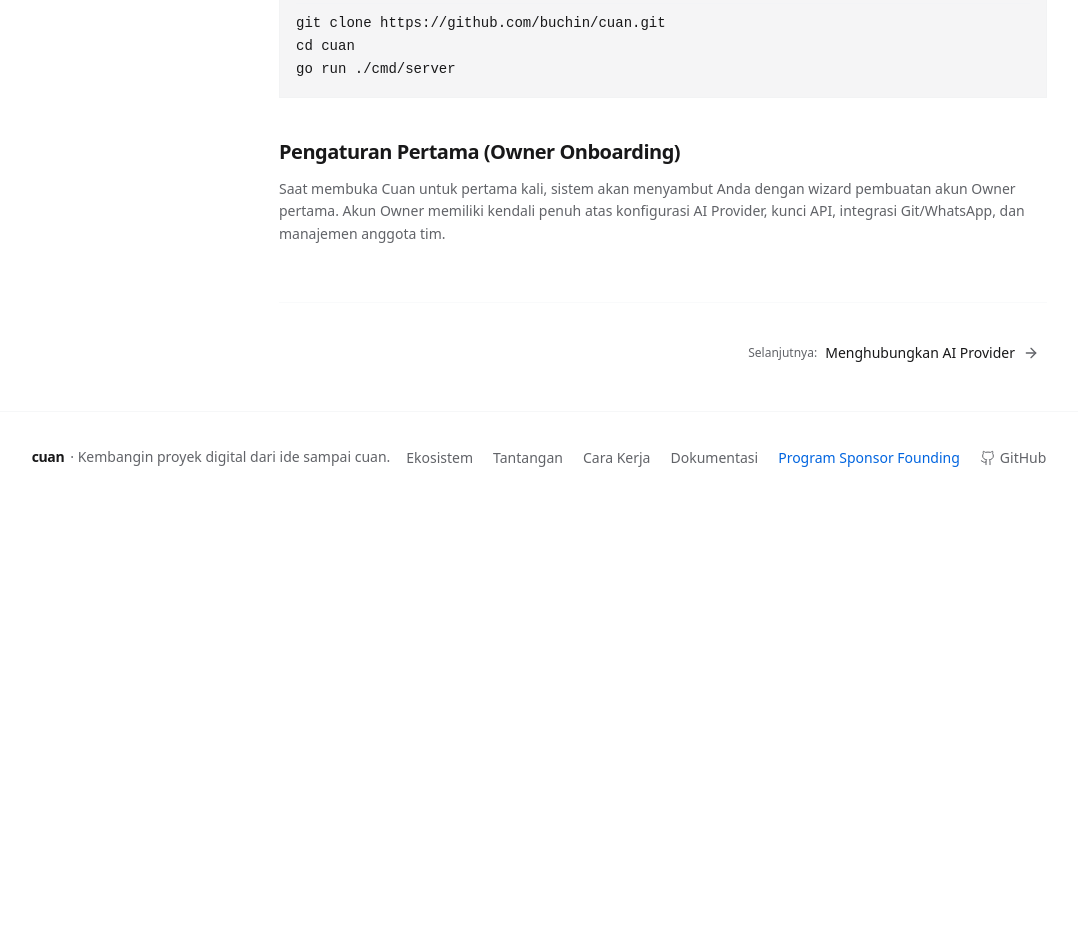
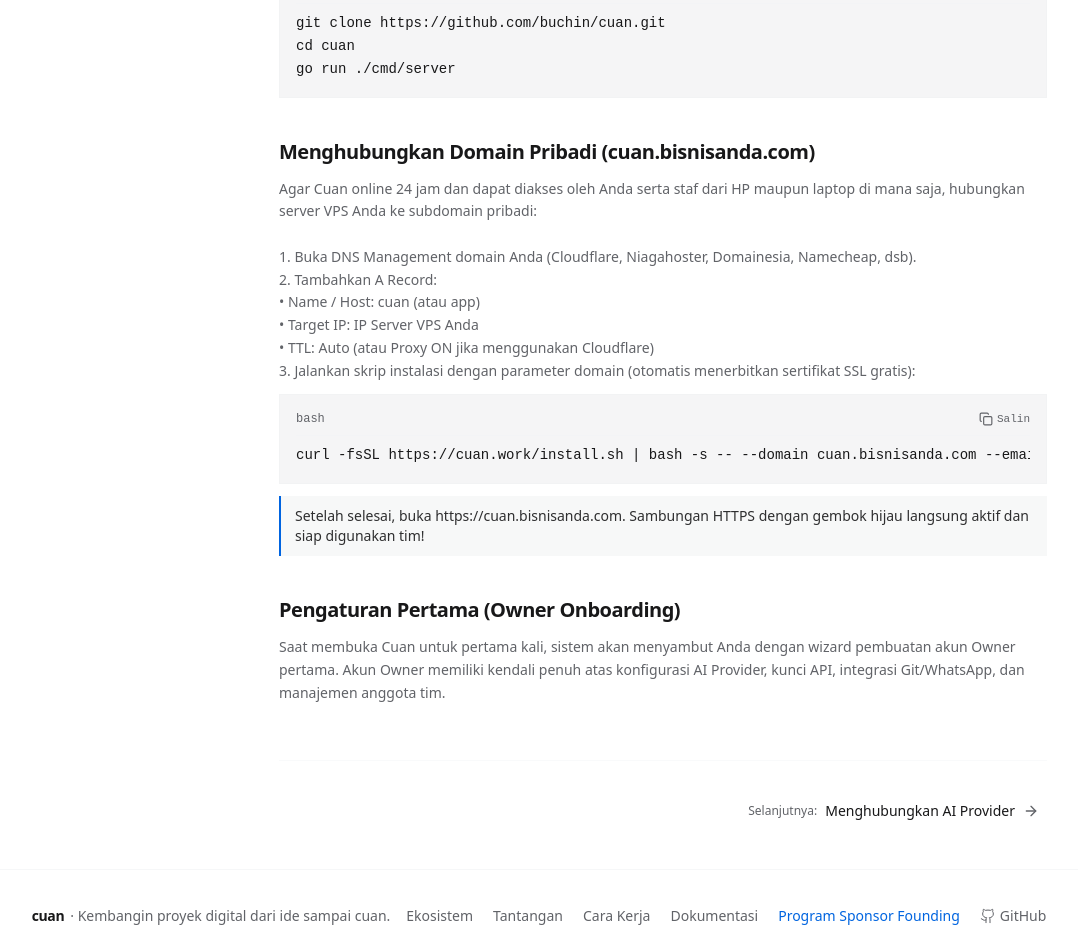
Before and after one commit to buchin/cuan-landing, a React (Vite) app: page /docs in a window 1280 px wide. Shown: the part 1120-2055 px from the top of the page, without its empty margins (101-1179 px from the left). Before the commit the page ends 1624 px from the top, so only its background shows below. Built offline with nearby package versions, Linux system fonts and the light colour scheme.

Commit message:
docs: add guide for custom subdomain setup and automated SSL

```diff
--- a/src/features/docs/docsData.ts
+++ b/src/features/docs/docsData.ts
@@ -64,6 +64,17 @@ export const DOC_SECTIONS: DocSection[] = [
           textEn: 'For developers who want to contribute or customize the Go backend and React frontend:',
           code: 'git clone https://github.com/buchin/cuan.git\ncd cuan\ngo run ./cmd/server',
           codeLang: 'bash',
+        },
+        {
+          id: 'domain-setup',
+          heading: 'Menghubungkan Domain Pribadi (cuan.bisnisanda.com)',
+          headingEn: 'Connecting Your Custom Domain (cuan.yourbusiness.com)',
+          text: 'Agar Cuan online 24 jam dan dapat diakses oleh Anda serta staf dari HP maupun laptop di mana saja, hubungkan server VPS Anda ke subdomain pribadi:\n\n1. Buka DNS Management domain Anda (Cloudflare, Niagahoster, Domainesia, Namecheap, dsb).\n2. Tambahkan A Record:\n   • Name / Host: cuan (atau app)\n   • Target IP: IP Server VPS Anda\n   • TTL: Auto (atau Proxy ON jika menggunakan Cloudflare)\n3. Jalankan skrip instalasi dengan parameter domain (otomatis menerbitkan sertifikat SSL gratis):',
+          textEn: 'To keep Cuan online 24/7 and accessible to you and your team from mobile or laptop anywhere, connect your VPS server to your custom subdomain:\n\n1. Open your DNS provider dashboard (Cloudflare, Namecheap, GoDaddy, etc.).\n2. Add an A Record:\n   • Name / Host: cuan (or app)\n   • Target IP: Your VPS IP Address\n   • TTL: Auto (or Proxy ON for Cloudflare)\n3. Run the installer script with your domain flag (automatically provisions free SSL certificates):',
+          code: 'curl -fsSL https://cuan.work/install.sh | bash -s -- --domain cuan.bisnisanda.com --email anda@bisnisanda.com',
+          codeLang: 'bash',
+          note: 'Setelah selesai, buka https://cuan.bisnisanda.com. Sambungan HTTPS dengan gembok hijau langsung aktif dan siap digunakan tim!',
+          noteEn: 'Once completed, navigate to https://cuan.yourbusiness.com. HTTPS with a green padlock is live and ready for your team!',
         },
         {
           id: 'first-setup',
@@ -204,6 +215,15 @@ export const DOC_SECTIONS: DocSection[] = [
           textEn: '• Minimum: 1 vCPU, 2 GB RAM, 25 GB SSD ($4-$6/mo VPS on Hetzner, DigitalOcean, Linode, or Vultr).\n• Recommended for active teams: 2 vCPU, 4 GB RAM, 50 GB SSD.\n• OS: Ubuntu 22.04/24.04 LTS or Debian 12.',
         },
         {
+          id: 'domain-ssl',
+          heading: 'Opsi Domain, SSL Otomatis & Cloudflare Tunnel',
+          headingEn: 'Custom Domains, Automated SSL & Cloudflare Tunnel',
+          text: 'Cuan mendukung fleksibilitas penuh untuk berbagai topologi jaringan server:\n\n• Caddy Otomatis (Standalone): Caddy bawaan langsung mengurus port 80/443 serta perpanjangan sertifikat SSL Let\'s Encrypt secara otomatis tanpa intervensi manual.\n• Cloudflare Tunnel (Tanpa Buka Port): Jika tidak ingin membuka port 80/443 di VPS publik, pasang cloudflared tunnel yang mengarahkan subdomain Anda langsung ke http://localhost:8080.\n• Nginx / Reverse Proxy Host: Jika VPS Anda sudah menjalankan Nginx, gunakan opsi --existing-proxy dan teruskan proxy_pass ke port 8080.',
+          textEn: 'Cuan provides full flexibility for various deployment architectures:\n\n• Automated Caddy (Standalone): Native Caddy manages ports 80/443 and auto-renews Let\'s Encrypt SSL certificates seamlessly.\n• Cloudflare Tunnel (Zero Open Ports): To avoid exposing open ports on your VPS, run a cloudflared tunnel forwarding your subdomain straight to http://localhost:8080.\n• Existing Nginx / Traefik: If your server already runs a reverse proxy, pass --existing-proxy and point proxy_pass to port 8080.',
+          code: '# Contoh menjalankan dengan Nginx / reverse proxy yang sudah ada:\ncurl -fsSL https://cuan.work/install.sh | bash -s -- --existing-proxy',
+          codeLang: 'bash',
+        },
+        {
           id: 'health-probes',
           heading: 'Health & Readiness Probes',
           headingEn: 'Health & Readiness Probes',
```
